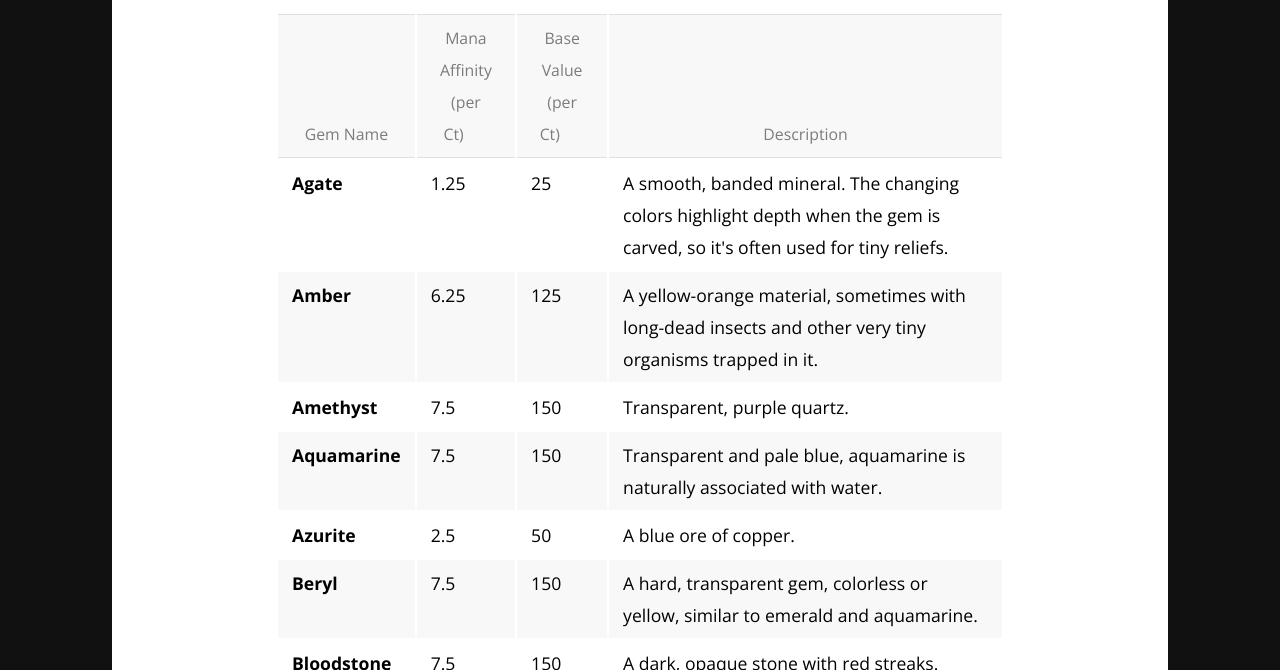
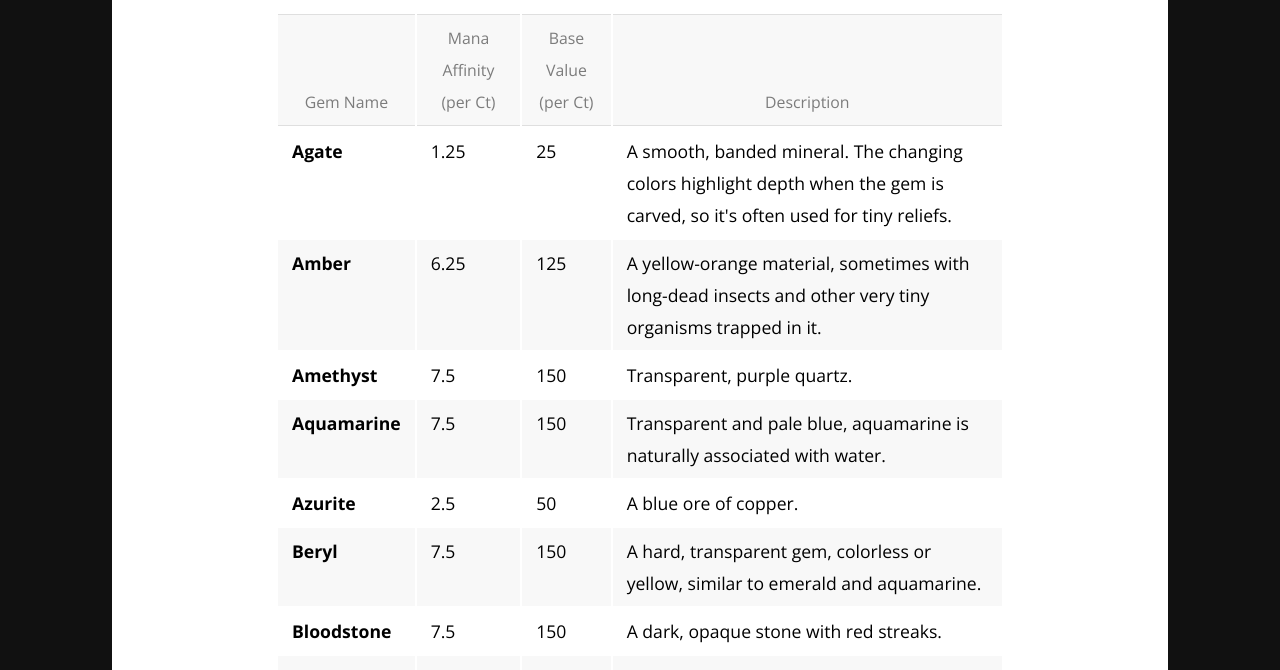
Before and after one commit to rickosborne/blackwater, a Jekyll site: the page built from _guide/550-rulebooks-and-house-rules.md, in a window 1280 px wide. Shown: the part 5730-6400 px from the top of the page. Built offline with Jekyll 4.4.1, drawn with Linux system fonts in a browser that asks for light colours.

Commit message:
Update 550-rulebooks-and-house-rules.md

```diff
--- a/_guide/550-rulebooks-and-house-rules.md
+++ b/_guide/550-rulebooks-and-house-rules.md
@@ -114,9 +114,9 @@ In general, precious gems, because of their inherent properties (mineral structu
 The Powerstone enchantment works exactly as described in the magic sourcebook, with the exception that the typical maximum Mana capacity of a given gem is simply calculated as the square root of the Mana Affinity times the number of carats of the stone:
 <img src="https://render.githubusercontent.com/render/math?math=Capacity = \sqrt{Mana\:Affinity * Mass}" align="center">
 
-| Gem Name | Mana Affinity (per Ct)&nbsp;&nbsp;&nbsp;&nbsp;&nbsp;&nbsp;| Base Value (per Ct)&nbsp;&nbsp;&nbsp;&nbsp;&nbsp;&nbsp;| Description |
+| Gem Name | Mana Affinity (per Ct)| Base Value (per Ct)| Description |
 | --- | --- | --- | --- |
-| **Agate** | 1.25 | 25 | A smooth, banded mineral. The changing colors highlight depth when the gem is carved, so it&#39;s often used for tiny reliefs. |
+| **Agate** | 1.25&nbsp;&nbsp;&nbsp;&nbsp;&nbsp;&nbsp;| 25&nbsp;&nbsp;&nbsp;&nbsp;&nbsp;&nbsp;| A smooth, banded mineral. The changing colors highlight depth when the gem is carved, so it&#39;s often used for tiny reliefs. |
 | **Amber** | 6.25 | 125 | A yellow-orange material, sometimes with long-dead insects and other very tiny organisms trapped in it. |
 | **Amethyst** | 7.5 | 150 | Transparent, purple quartz. |
 | **Aquamarine** | 7.5 | 150 | Transparent and pale blue, aquamarine is naturally associated with water. |
```
